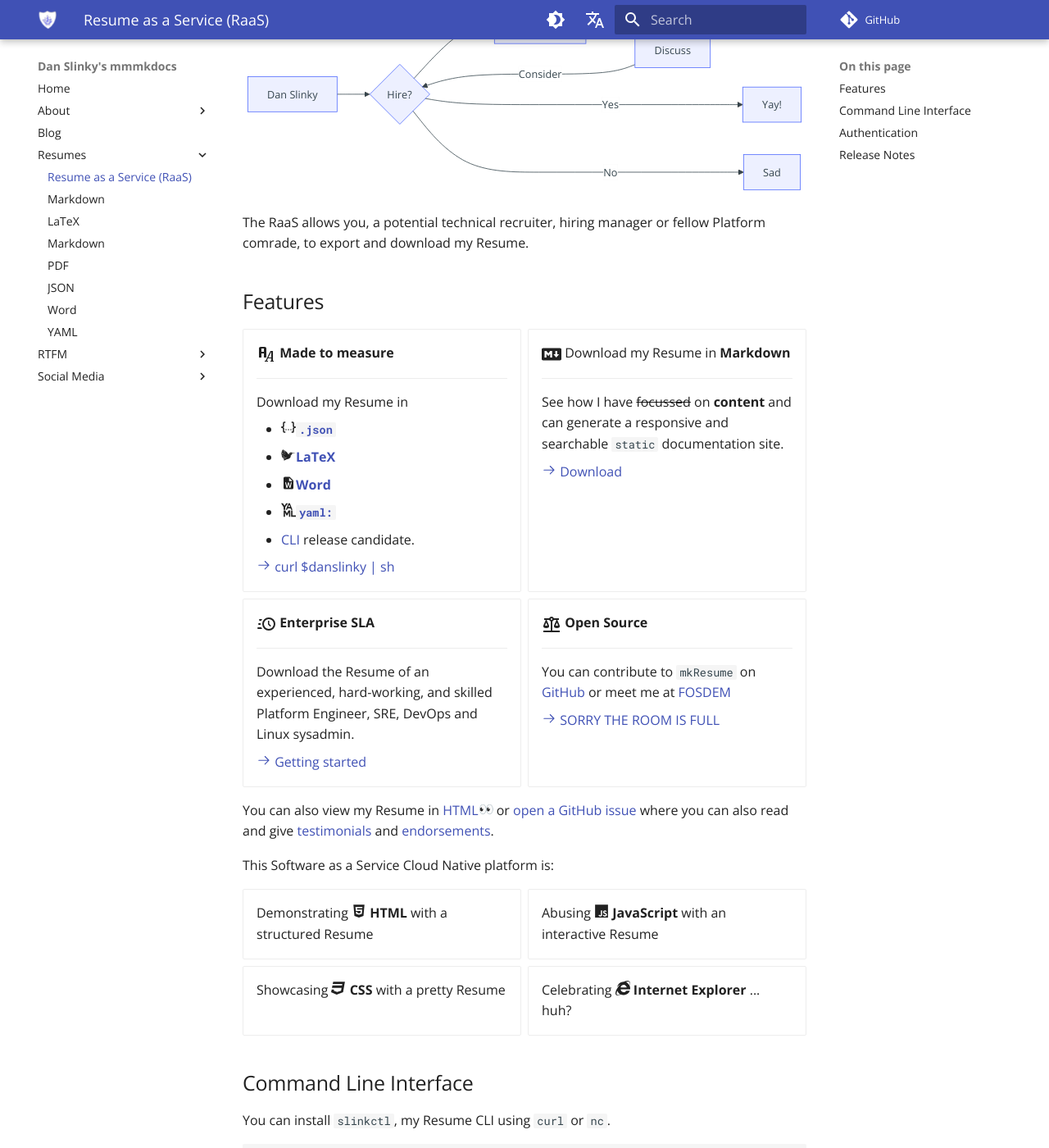
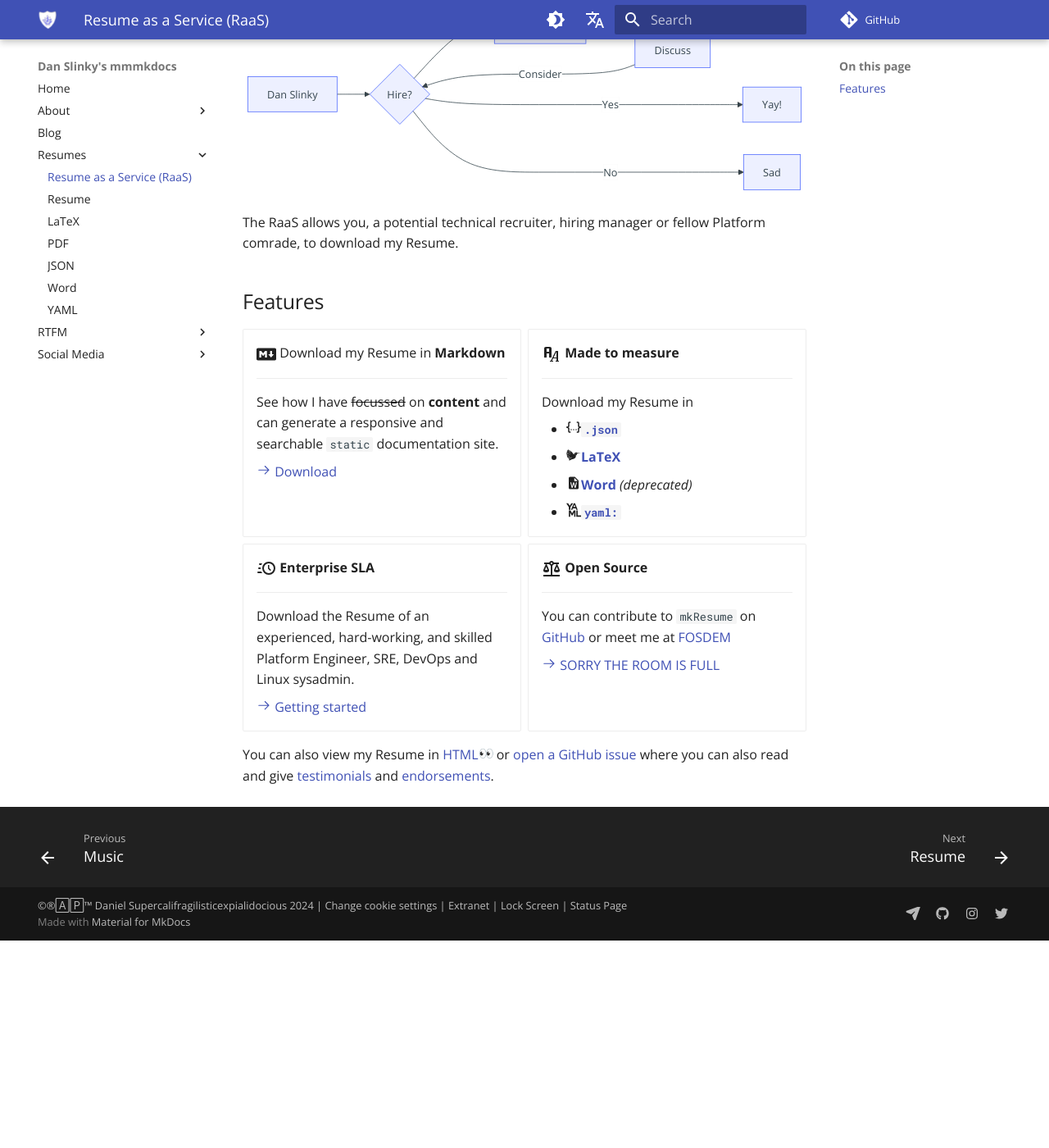
Before and after one commit to danslinky/danslinky.co.uk, an MkDocs documentation site: the page built from docs/resumes/index.md, in a window 1280 px wide and 1400 px high, scrolled down 289 px. Shown: the whole window at 82% size. Built offline with MkDocs 1.6.1 and Material for MkDocs 9.7.7, drawn with Linux system fonts in a browser that asks for light colours; emoji names are drawn with the system emoji font; plug-ins that fetch from the network failed and are left out; comment, search, counter and statistics services are not loaded; after the commit the page ends 1436 px from its top, so only the background shows below that; some of the changed text lies outside the part shown.

Commit message:
More RaaS cleanup, and proper nav fixing

````diff
--- a/docs/resumes/index.md
+++ b/docs/resumes/index.md
@@ -12,11 +12,19 @@
   B ---->|No| F[Sad];
 ```
 
-The RaaS allows you, a potential technical recruiter, hiring manager or fellow Platform comrade, to export and download my Resume.
+The RaaS allows you, a potential technical recruiter, hiring manager or fellow Platform comrade, to download my Resume.
 
 ## Features
 
 <div class="grid cards" markdown>
+
+-   :fontawesome-brands-markdown:{ .lg .middle } Download my Resume in __Markdown__
+
+    ---
+
+    See how I have ~~focussed~~ on __content__ and can generate a responsive and searchable `static` documentation site.
+
+    [:octicons-arrow-right-24: Download](/resumes/markdown)
 
 -   :material-format-font:{ .lg .middle } __Made to measure__
 
@@ -26,19 +34,8 @@
 
     - :material-code-json:__[`.json`](json.md)__
     - :simple-latex:__[LaTeX](/resumes/latex)__
-    - :material-file-word:__[Word](resume.docx)__
+    - :material-file-word:__[Word](resume.docx)__ _(deprecated)_
     - :simple-yaml:__[`yaml:`](yaml.md)__
-    - [CLI](#command-line-interface) release candidate.
-
-    [:octicons-arrow-right-24: curl $danslinky | sh](#)
-
--   :fontawesome-brands-markdown:{ .lg .middle } Download my Resume in __Markdown__
-
-    ---
-
-    See how I have ~~focussed~~ on __content__ and can generate a responsive and searchable `static` documentation site.
-
-    [:octicons-arrow-right-24: Download](/resumes/markdown)
 
 -   :material-clock-fast:{ .lg .middle } __Enterprise SLA__
 
@@ -46,7 +43,7 @@
 
     Download the Resume of an experienced, hard-working, and skilled Platform Engineer, SRE, DevOps and Linux sysadmin.
 
-    [:octicons-arrow-right-24: Getting started](#)
+    [:octicons-arrow-right-24: Getting started](/resumes/markdown)
 
 -   :material-scale-balance:{ .lg .middle } __Open Source__
 
@@ -59,31 +56,4 @@
 
 </div>
 
-You can also view my Resume in [HTML](https://rtfm.danslinky.co.uk/resumes/markdown):eyes: or [open a GitHub issue](https://github.com/danslinky/danslinky.co.uk/issues/new/choose) where you can also read and give [testimonials](#testimonials) and [endorsements](#testimonials).
-
-This Software as a Service Cloud Native platform is:
-
-<div class="grid cards" markdown>
-- Demonstrating :fontawesome-brands-html5: __HTML__ with a structured Resume
-- Abusing :fontawesome-brands-js: __JavaScript__ with an interactive Resume
-- Showcasing :fontawesome-brands-css3: __CSS__ with a pretty Resume
-- Celebrating :fontawesome-brands-internet-explorer: __Internet Explorer__ ... huh?
-</div>
-
-## Command Line Interface
-
-You can install `slinkctl`, my Resume CLI using `curl` or `nc`.
-
-```sh
-curl -sSL https://resume.danslinky.co.uk/resume.sh | sh
-man slinkctl
-slinkctl rtfm
-```
-
-## Authentication
-
-RaaS does not require you to authenticate. If you do need to add Social and Enterprise authentication to your app, try [Auth0](/rtfm/security/sso.html).<small>admin / new password`******`5</small>
-
-## Release Notes
-
-It's a work in prod-gres.
+You can also view my Resume in [HTML](https://rtfm.danslinky.co.uk/resumes/markdown):eyes: or [open a GitHub issue](https://github.com/danslinky/danslinky.co.uk/issues/new/choose) where you can also read and give [testimonials](/resumes/markdown#endorsements) and [endorsements](/resumes/markdown#endorsements).
--- a/mkdocs.yml
+++ b/mkdocs.yml
@@ -42,9 +42,9 @@
   - Blog: blog
   - Resumes:
     - resumes/index.md
-    - Markdown: resumes/markdown/index.md
+    - resumes/markdown/index.md
     - resumes/latex/index.md
-    - HTML: resumes/markdown/index.md
+    # - HTML: resumes/markdown/index.md
     - PDF: resumes/resume.pdf
     - JSON: resumes/json.md
     - Word: resumes/resume.docx
````
Also changed, not shown: docs/resumes/markdown/index.md (+1 -1 lines).
